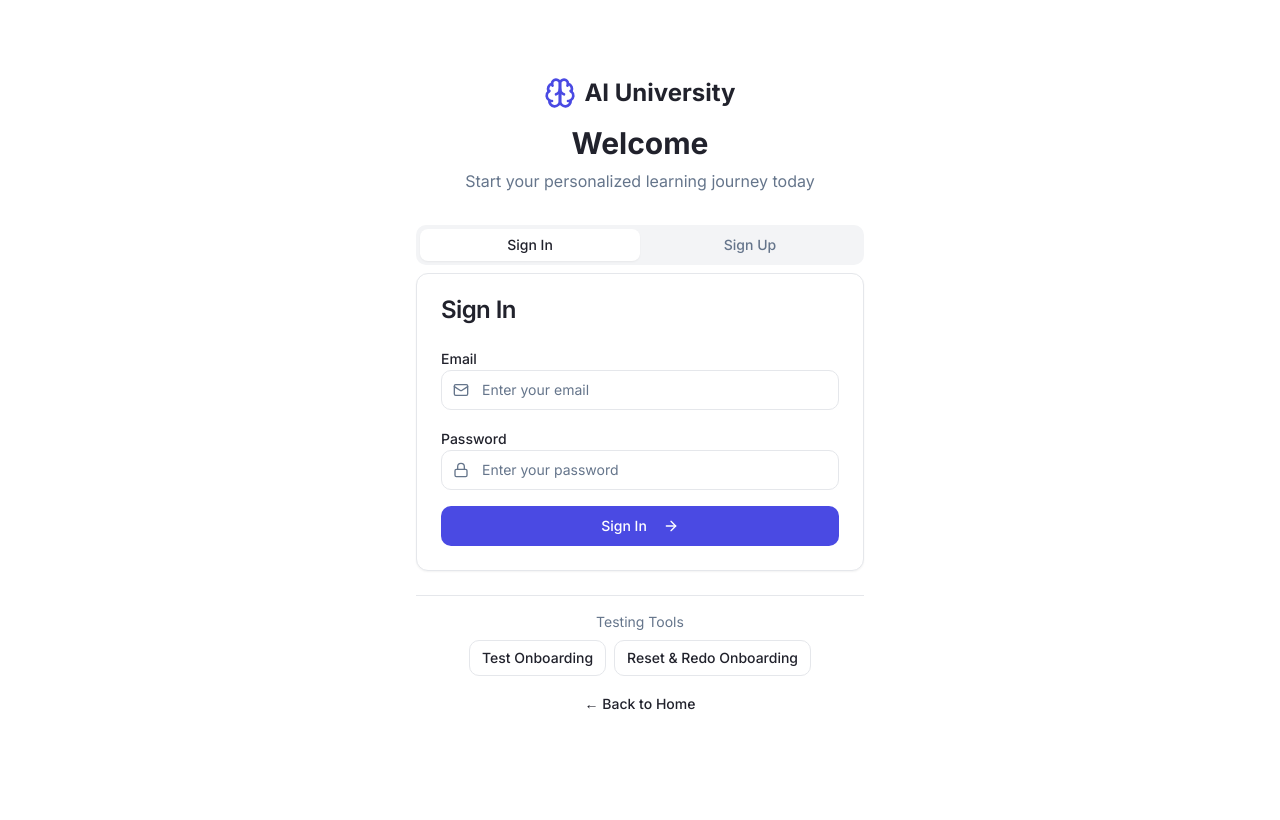
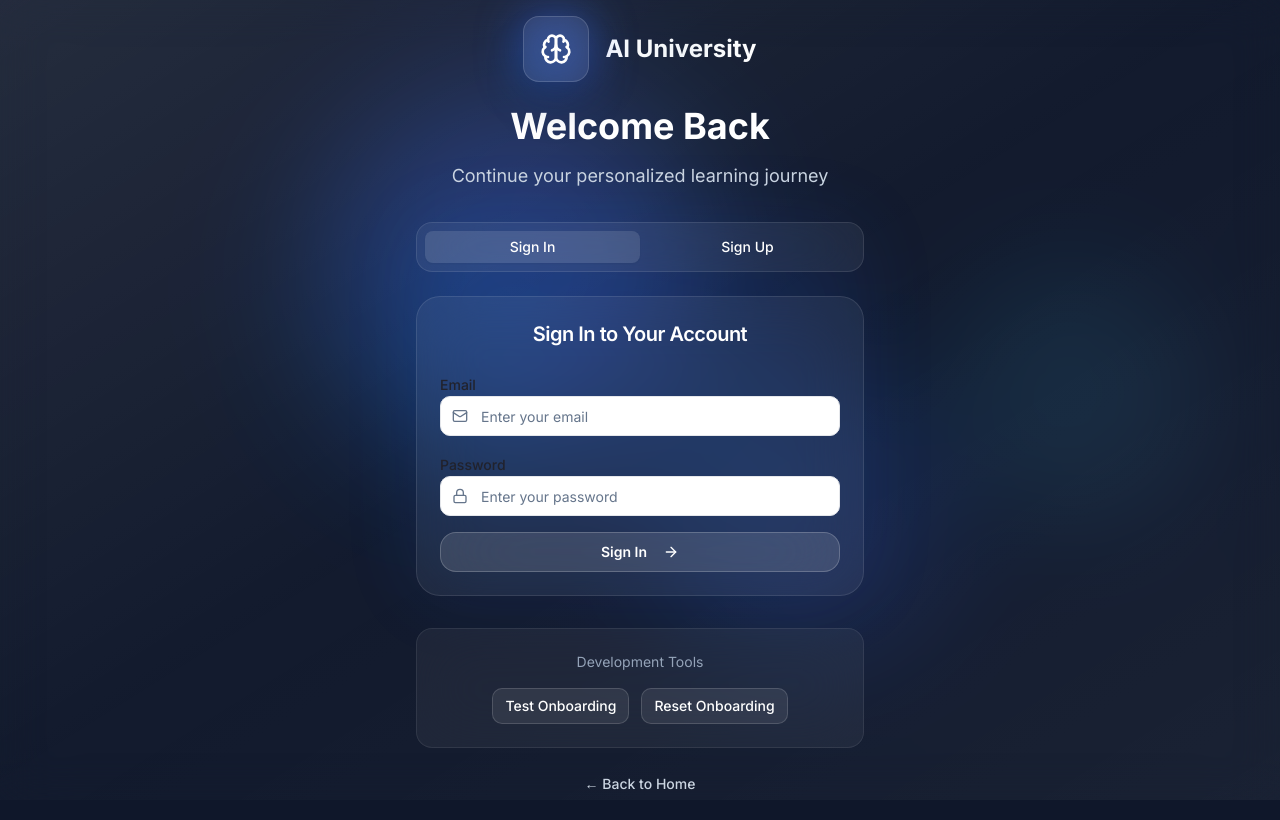
Before and after one commit to drewprincipe/ai-u, a React (Vite) app: page /auth in a window 1280 px wide. Built offline with nearby package versions, Linux system fonts and the light colour scheme.

Commit message:
Apply aesthetic changes to all pages

```diff
--- a/src/pages/Auth.tsx
+++ b/src/pages/Auth.tsx
@@ -169,29 +169,58 @@ const Auth = () => {
   };
 
   return (
-    <div className="min-h-screen bg-background flex items-center justify-center p-4">
+    <div className="min-h-screen relative overflow-hidden bg-gradient-to-br from-slate-900 via-navy-900 to-slate-900">
+      {/* Dynamic background orbs */}
+      <div className="fixed inset-0">
+        <div className="absolute top-20 left-1/4 w-96 h-96 bg-gradient-gemini rounded-full blur-3xl opacity-20 animate-pulse"></div>
+        <div className="absolute bottom-32 right-1/4 w-80 h-80 bg-gradient-primary rounded-full blur-2xl opacity-15 gentle-float"></div>
+        <div className="absolute top-1/3 right-20 w-64 h-64 bg-gradient-accent rounded-full blur-2xl opacity-10"></div>
+      </div>
+
+      {/* Glass overlay */}
+      <div className="fixed inset-0">
+        <div className="absolute inset-0 bg-white/[0.02] backdrop-blur-[40px]"></div>
+        <div className="absolute inset-0 bg-gradient-to-br from-white/[0.08] via-transparent to-white/[0.03] backdrop-blur-[20px]"></div>
+      </div>
+
+      <div className="relative z-10 min-h-screen flex items-center justify-center p-4">
         <div className="w-full max-w-md">
           <div className="text-center mb-8">
-          <div className="flex items-center justify-center gap-2 font-bold text-2xl mb-4">
-            <Brain className="h-8 w-8 text-primary" />
+            <div className="inline-flex items-center gap-4 mb-6">
+              <div className="relative group">
+                <div className="absolute inset-0 bg-gradient-gemini rounded-2xl blur-xl opacity-60 group-hover:opacity-80 transition-opacity"></div>
+                <div className="relative p-4 bg-white/[0.08] backdrop-blur-[30px] rounded-2xl border border-white/[0.15] shadow-2xl">
+                  <Brain className="h-8 w-8 text-white" />
+                </div>
+              </div>
+              <div className="text-left">
+                <span className="text-2xl font-bold bg-gradient-to-r from-white via-slate-100 to-white bg-clip-text text-transparent">
                   AI University
+                </span>
               </div>
-          <h1 className="text-3xl font-bold mb-2">Welcome</h1>
-          <p className="text-muted-foreground">
-            Start your personalized learning journey today
+            </div>
+            <h1 className="text-4xl font-bold mb-4 text-white">Welcome Back</h1>
+            <p className="text-slate-300 text-lg">
+              Continue your personalized learning journey
             </p>
           </div>
 
-        <Tabs defaultValue="signin" className="w-full">
-          <TabsList className="grid w-full grid-cols-2">
-            <TabsTrigger value="signin">Sign In</TabsTrigger>
-            <TabsTrigger value="signup">Sign Up</TabsTrigger>
+          <div className="relative">
+            <div className="absolute inset-0 bg-gradient-primary rounded-3xl blur-2xl opacity-10"></div>
+            <Tabs defaultValue="signin" className="relative w-full">
+              <div className="relative p-1 bg-white/[0.06] backdrop-blur-[30px] rounded-2xl border border-white/[0.10] mb-6">
+                <TabsList className="grid w-full grid-cols-2 bg-transparent border-0">
+                  <TabsTrigger value="signin" className="text-white data-[state=active]:bg-white/[0.12] data-[state=active]:text-white">Sign In</TabsTrigger>
+                  <TabsTrigger value="signup" className="text-white data-[state=active]:bg-white/[0.12] data-[state=active]:text-white">Sign Up</TabsTrigger>
                 </TabsList>
+              </div>
 
               <TabsContent value="signin">
-            <Card>
-              <CardHeader>
-                <CardTitle>Sign In</CardTitle>
+                <div className="relative">
+                  <div className="absolute inset-0 bg-white/[0.06] backdrop-blur-[30px] rounded-3xl border border-white/[0.10]"></div>
+                  <Card className="relative bg-transparent border-0 shadow-none">
+                    <CardHeader className="text-center">
+                      <CardTitle className="text-white text-xl">Sign In to Your Account</CardTitle>
                     </CardHeader>
               <CardContent>
                 <form onSubmit={handleSignIn} className="space-y-4">
@@ -227,19 +256,22 @@ const Auth = () => {
                     </div>
                   </div>
 
-                  <Button type="submit" className="w-full" disabled={isLoading}>
+                    <Button type="submit" className="w-full bg-white/[0.12] backdrop-blur-[40px] hover:bg-white/[0.18] hover:scale-105 transition-all duration-300 rounded-2xl border border-white/[0.2] text-white font-semibold" disabled={isLoading}>
                       {isLoading ? "Signing In..." : "Sign In"}
                       <ArrowRight className="h-4 w-4 ml-2" />
                     </Button>
                 </form>
                   </CardContent>
                   </Card>
+                </div>
               </TabsContent>
 
               <TabsContent value="signup">
-            <Card>
-              <CardHeader>
-                <CardTitle>Create Account</CardTitle>
+                <div className="relative">
+                  <div className="absolute inset-0 bg-white/[0.06] backdrop-blur-[30px] rounded-3xl border border-white/[0.10]"></div>
+                  <Card className="relative bg-transparent border-0 shadow-none">
+                    <CardHeader className="text-center">
+                      <CardTitle className="text-white text-xl">Create Your Account</CardTitle>
                     </CardHeader>
                     <CardContent>
                       <form onSubmit={handleSignUp} className="space-y-4">
@@ -309,31 +341,37 @@ const Auth = () => {
                           </div>
                         </div>
 
-                  <Button type="submit" className="w-full" disabled={isLoading}>
+                        <Button type="submit" className="w-full bg-white/[0.12] backdrop-blur-[40px] hover:bg-white/[0.18] hover:scale-105 transition-all duration-300 rounded-2xl border border-white/[0.2] text-white font-semibold" disabled={isLoading}>
                           {isLoading ? "Creating Account..." : "Create Account"}
                           <ArrowRight className="h-4 w-4 ml-2" />
                         </Button>
                       </form>
                     </CardContent>
                   </Card>
+                </div>
               </TabsContent>
             </Tabs>
+          </div>
 
-        <div className="text-center mt-6 space-y-2">
-          <div className="border-t pt-4">
-            <p className="text-sm text-muted-foreground mb-2">Testing Tools</p>
-            <div className="flex gap-2 justify-center">
-              <Button variant="outline" size="sm" onClick={handleTestOnboarding}>
+          <div className="text-center mt-8 space-y-4">
+            <div className="relative">
+              <div className="absolute inset-0 bg-white/[0.05] backdrop-blur-[30px] rounded-2xl border border-white/[0.08]"></div>
+              <div className="relative p-6">
+                <p className="text-sm text-slate-400 mb-4">Development Tools</p>
+                <div className="flex gap-3 justify-center">
+                  <Button variant="outline" size="sm" onClick={handleTestOnboarding} className="bg-white/[0.08] border-white/[0.15] text-white hover:bg-white/[0.12]">
                     Test Onboarding
                   </Button>
-              <Button variant="outline" size="sm" onClick={handleResetOnboarding} disabled={isLoading}>
-                Reset & Redo Onboarding
+                  <Button variant="outline" size="sm" onClick={handleResetOnboarding} disabled={isLoading} className="bg-white/[0.08] border-white/[0.15] text-white hover:bg-white/[0.12]">
+                    Reset Onboarding
                   </Button>
                 </div>
               </div>
-          <Button variant="ghost" onClick={() => navigate("/")}>
+            </div>
+            <Button variant="ghost" onClick={() => navigate("/")} className="text-slate-300 hover:text-white hover:bg-white/[0.05]">
               ← Back to Home
             </Button>
+          </div>
         </div>
       </div>
     </div>
--- a/src/pages/Dashboard.tsx
+++ b/src/pages/Dashboard.tsx
@@ -124,24 +124,41 @@ const Dashboard = () => {
   };
 
   return (
-    <div className="min-h-screen bg-background">
+    <div className="min-h-screen relative overflow-hidden bg-gradient-to-br from-slate-900 via-navy-900 to-slate-900">
+      {/* Background orbs */}
+      <div className="fixed inset-0">
+        <div className="absolute top-20 right-1/4 w-96 h-96 bg-gradient-gemini rounded-full blur-3xl opacity-15 animate-pulse"></div>
+        <div className="absolute bottom-32 left-1/4 w-80 h-80 bg-gradient-primary rounded-full blur-2xl opacity-10 gentle-float"></div>
+      </div>
+
+      {/* Glass overlay */}
+      <div className="fixed inset-0">
+        <div className="absolute inset-0 bg-white/[0.02] backdrop-blur-[40px]"></div>
+      </div>
+
+      <div className="relative z-10 min-h-screen bg-transparent">
         {/* Header */}
-      <header className="border-b bg-background/95 backdrop-blur supports-[backdrop-filter]:bg-background/60">
+        <header className="border-b border-white/[0.08] bg-white/[0.03] backdrop-blur-[40px]">
           <div className="container flex h-16 items-center justify-between">
-          <div className="flex items-center gap-2 font-bold text-xl">
-            <Brain className="h-6 w-6 text-primary" />
-            AI University
+            <div className="flex items-center gap-3 font-bold text-xl">
+              <div className="relative">
+                <div className="absolute inset-0 bg-gradient-gemini rounded-xl blur-lg opacity-40"></div>
+                <div className="relative p-2 bg-white/[0.08] backdrop-blur-[20px] rounded-xl border border-white/[0.15]">
+                  <Brain className="h-5 w-5 text-white" />
                 </div>
-          <div className="flex items-center gap-4">
-            <Button variant="ghost" size="sm">
+              </div>
+              <span className="text-white">AI University</span>
+            </div>
+            <div className="flex items-center gap-3">
+              <Button variant="ghost" size="sm" className="text-slate-300 hover:text-white hover:bg-white/[0.08]">
                 <MessageCircle className="h-4 w-4 mr-2" />
                 AI Tutor
               </Button>
-            <Button variant="ghost" size="sm">
+              <Button variant="ghost" size="sm" className="text-slate-300 hover:text-white hover:bg-white/[0.08]">
                 <Settings className="h-4 w-4 mr-2" />
                 Settings
               </Button>
-            <Button variant="outline" size="sm" onClick={handleSignOut}>
+              <Button variant="outline" size="sm" onClick={handleSignOut} className="bg-white/[0.08] border-white/[0.15] text-white hover:bg-white/[0.12]">
                 <User className="h-4 w-4 mr-2" />
                 Sign Out
               </Button>
@@ -154,7 +171,7 @@ const Dashboard = () => {
         <div className="mb-8">
           <div className="flex items-center justify-between mb-4">
             <div>
-              <h1 className="text-3xl font-bold mb-2">
+              <h1 className="text-3xl font-bold mb-2 text-white">
                 Welcome back, {userProfile.full_name}!
               </h1>
               <div className="flex items-center gap-2">
@@ -171,32 +188,43 @@ const Dashboard = () => {
             </div>
           </div>
 
-          <Card className="bg-gradient-card">
+          <div className="relative">
+            <div className="absolute inset-0 bg-gradient-primary rounded-3xl blur-2xl opacity-10"></div>
+            <Card className="relative bg-white/[0.06] backdrop-blur-[30px] border border-white/[0.10] shadow-none">
               <CardContent className="p-6">
                 <div className="flex items-start gap-4">
-                <Target className="h-8 w-8 text-primary flex-shrink-0 mt-1" />
+                  <div className="relative">
+                    <div className="absolute inset-0 bg-gradient-gemini rounded-xl blur-md opacity-40"></div>
+                    <div className="relative p-2 bg-white/[0.08] rounded-xl">
+                      <Target className="h-6 w-6 text-white flex-shrink-0" />
+                    </div>
+                  </div>
                   <div>
-                  <h3 className="font-semibold mb-2">Your Learning Goals</h3>
-                  <p className="text-muted-foreground">{userProfile.learning_goals}</p>
+                    <h3 className="font-semibold mb-2 text-white">Your Learning Goals</h3>
+                    <p className="text-slate-300">{userProfile.learning_goals}</p>
                   </div>
                 </div>
               </CardContent>
             </Card>
           </div>
+        </div>
 
         {/* Stats Grid */}
         <div className="grid md:grid-cols-4 gap-6 mb-8">
-          <Card>
+          <div className="relative group">
+            <div className="absolute inset-0 bg-gradient-gemini rounded-3xl blur-xl opacity-10 group-hover:opacity-15 transition-opacity"></div>
+            <Card className="relative bg-white/[0.06] backdrop-blur-[30px] border border-white/[0.10] shadow-none hover:scale-105 transition-all duration-300">
               <CardContent className="p-6">
                 <div className="flex items-center justify-between">
                   <div>
-                  <p className="text-sm text-muted-foreground">Courses Enrolled</p>
-                  <p className="text-2xl font-bold">0</p>
+                    <p className="text-sm text-slate-400">Courses Enrolled</p>
+                    <p className="text-2xl font-bold text-white">0</p>
                   </div>
-                <BookOpen className="h-8 w-8 text-primary" />
+                  <BookOpen className="h-8 w-8 text-white" />
                 </div>
               </CardContent>
             </Card>
+          </div>
 
           <Card>
             <CardContent className="p-6">
@@ -303,6 +331,7 @@ const Dashboard = () => {
           </div>
         </div>
       </div>
+    </div>
   );
 };
 
--- a/src/pages/Onboarding.tsx
+++ b/src/pages/Onboarding.tsx
@@ -235,12 +235,17 @@ const Onboarding = () => {
     switch (step) {
       case 1:
         return (
-          <div className="space-y-6">
-            <div className="text-center space-y-2">
-              <User className="h-12 w-12 text-primary mx-auto" />
-              <h2 className="text-2xl font-bold">Tell us about yourself</h2>
-              <p className="text-muted-foreground">Let's get to know you better</p>
-            </div>
+            <div className="space-y-6">
+              <div className="text-center space-y-4">
+                <div className="relative mx-auto w-fit">
+                  <div className="absolute inset-0 bg-gradient-gemini rounded-full blur-xl opacity-40"></div>
+                  <div className="relative p-4 bg-white/[0.08] backdrop-blur-[20px] rounded-full border border-white/[0.15]">
+                    <User className="h-8 w-8 text-white" />
+                  </div>
+                </div>
+                <h2 className="text-2xl font-bold text-white">Tell us about yourself</h2>
+                <p className="text-slate-300">Let's get to know you better</p>
+              </div>
 
             <div className="space-y-4">
               <div>
@@ -427,20 +432,44 @@ const Onboarding = () => {
   }
 
   return (
-    <div className="min-h-screen bg-background p-4">
-      <div className="max-w-2xl mx-auto">
-        <div className="mb-8">
-          <div className="flex items-center justify-between mb-4">
-            <h1 className="text-3xl font-bold">Welcome to AI University</h1>
-            <div className="text-sm text-muted-foreground">
-              Step {step} of {totalSteps}
+    <div className="min-h-screen relative overflow-hidden bg-gradient-to-br from-slate-900 via-navy-900 to-slate-900 p-4">
+      {/* Background orbs */}
+      <div className="fixed inset-0">
+        <div className="absolute top-20 left-1/4 w-96 h-96 bg-gradient-gemini rounded-full blur-3xl opacity-20 animate-pulse"></div>
+        <div className="absolute bottom-32 right-1/4 w-80 h-80 bg-gradient-primary rounded-full blur-2xl opacity-15 gentle-float"></div>
+      </div>
+
+      {/* Glass overlay */}
+      <div className="fixed inset-0">
+        <div className="absolute inset-0 bg-white/[0.02] backdrop-blur-[40px]"></div>
+      </div>
+
+      <div className="relative z-10 max-w-2xl mx-auto">
+          <div className="mb-8 text-center">
+            <div className="flex items-center justify-between mb-6">
+              <div className="flex items-center gap-3">
+                <div className="relative">
+                  <div className="absolute inset-0 bg-gradient-gemini rounded-xl blur-lg opacity-60"></div>
+                  <div className="relative p-3 bg-white/[0.08] backdrop-blur-[30px] rounded-xl border border-white/[0.15]">
+                    <GraduationCap className="h-6 w-6 text-white" />
+                  </div>
+                </div>
+                <h1 className="text-3xl font-bold text-white">AI University</h1>
+              </div>
+              <div className="text-sm text-slate-400 bg-white/[0.06] backdrop-blur-[20px] px-3 py-2 rounded-full border border-white/[0.10]">
+                Step {step} of {totalSteps}
+              </div>
+            </div>
+            <div className="relative">
+              <div className="absolute inset-0 bg-white/[0.05] backdrop-blur-[20px] rounded-2xl"></div>
+              <Progress value={(step / totalSteps) * 100} className="relative w-full h-3 bg-white/[0.10] border border-white/[0.15]" />
             </div>
           </div>
-          <Progress value={(step / totalSteps) * 100} className="w-full" />
-        </div>
 
-        <Card>
-          <CardContent className="p-8">
+          <div className="relative">
+            <div className="absolute inset-0 bg-white/[0.06] backdrop-blur-[30px] rounded-3xl border border-white/[0.10]"></div>
+            <Card className="relative bg-transparent border-0 shadow-none">
+              <CardContent className="p-8">
             {renderStep()}
 
             <div className="flex justify-between mt-8">
@@ -473,6 +502,7 @@ const Onboarding = () => {
             </div>
           </CardContent>
         </Card>
+        </div>
       </div>
     </div>
   );
```
Also changed, not shown: src/pages/NotFound.tsx (+38 -7 lines). Lines whose indentation alone changed are shown as unchanged.
